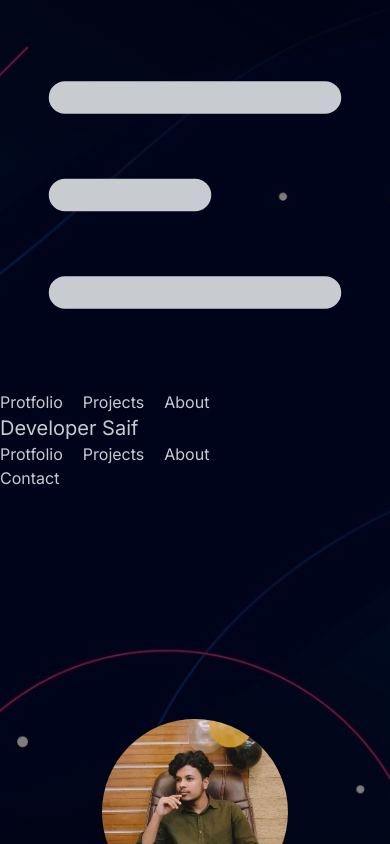
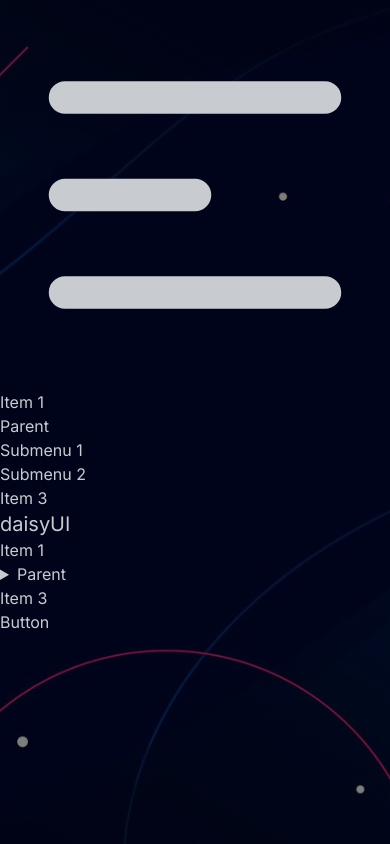
Before and after one commit to muhammadsaif7717/developer-saif, a Next.js app: page / in a window 390 px wide. Shown: the top 844 px of the page. Built offline with nearby package versions, Linux system fonts and the light colour scheme.

Commit message:
fixed bugs

```diff
--- a/src/Components/NavBar/NavBar.jsx
+++ b/src/Components/NavBar/NavBar.jsx
@@ -8,29 +8,81 @@ const NavBar = () => {
         <Link href={`/#`}>About</Link>
     </div>
     return (
-        <div className='fixed w-full'>
-            <div className="navbar bg-base-100 bg-opacity-50">
-                <div className="navbar-start">
-                    <div className="dropdown">
-                        <div tabIndex={0} role="button" className="btn btn-ghost lg:hidden">
-                            <svg xmlns="http://www.w3.org/2000/svg" className="h-5 w-5" fill="none" viewBox="0 0 24 24" stroke="currentColor"><path strokeLinecap="round" strokeLinejoin="round" strokeWidth="2" d="M4 6h16M4 12h8m-8 6h16" /></svg>
+        <div class="navbar bg-base-100">
+  <div class="navbar-start">
+    <div class="dropdown">
+      <div tabindex="0" role="button" class="btn btn-ghost lg:hidden">
+        <svg
+          xmlns="http://www.w3.org/2000/svg"
+          class="h-5 w-5"
+          fill="none"
+          viewBox="0 0 24 24"
+          stroke="currentColor">
+          <path
+            stroke-linecap="round"
+            stroke-linejoin="round"
+            stroke-width="2"
+            d="M4 6h16M4 12h8m-8 6h16" />
+        </svg>
       </div>
-                        <ul tabIndex={0} className="menu menu-sm dropdown-content mt-3 z-[1] p-2 shadow bg-base-100 rounded-box w-52">
-                            {links}
+      <ul
+        tabindex="0"
+        class="menu menu-sm dropdown-content bg-base-100 rounded-box z-[1] mt-3 w-52 p-2 shadow">
+        <li><a>Item 1</a></li>
+        <li>
+          <a>Parent</a>
+          <ul class="p-2">
+            <li><a>Submenu 1</a></li>
+            <li><a>Submenu 2</a></li>
+          </ul>
+        </li>
+        <li><a>Item 3</a></li>
       </ul>
     </div>
-                    <Link href={`/`} className="btn btn-ghost text-xl text-orange-500">Developer Saif</Link>
+    <a class="btn btn-ghost text-xl">daisyUI</a>
   </div>
-                <div className="navbar-center hidden lg:flex ">
-                    <ul className="menu menu-horizontal px-1">
-                        {links}
+  <div class="navbar-center hidden lg:flex">
+    <ul class="menu menu-horizontal px-1">
+      <li><a>Item 1</a></li>
+      <li>
+        <details>
+          <summary>Parent</summary>
+          <ul class="p-2">
+            <li><a>Submenu 1</a></li>
+            <li><a>Submenu 2</a></li>
+          </ul>
+        </details>
+      </li>
+      <li><a>Item 3</a></li>
     </ul>
   </div>
-                <div className="navbar-end">
-                    <a className="btn btn-primary text-white rounded-full bg-orange-500 border-none" href='#'>Contact</a>
+  <div class="navbar-end">
+    <a class="btn">Button</a>
   </div>
 </div>
-        </div>
+        // <div className='fixed w-full'>
+        //     <div className="navbar bg-base-100 bg-opacity-50">
+        //         <div className="navbar-start">
+        //             <div className="dropdown">
+        //                 <div tabIndex={0} role="button" className="btn btn-ghost lg:hidden">
+        //                     <svg xmlns="http://www.w3.org/2000/svg" className="h-5 w-5" fill="none" viewBox="0 0 24 24" stroke="currentColor"><path strokeLinecap="round" strokeLinejoin="round" strokeWidth="2" d="M4 6h16M4 12h8m-8 6h16" /></svg>
+        //                 </div>
+        //                 <ul tabIndex={0} className="menu menu-sm dropdown-content mt-3 z-[1] p-2 shadow bg-base-100 rounded-box w-52">
+        //                     {links}
+        //                 </ul>
+        //             </div>
+        //             <Link href={`/`} className="btn btn-ghost text-xl text-orange-500">Developer Saif</Link>
+        //         </div>
+        //         <div className="navbar-center hidden lg:flex ">
+        //             <ul className="menu menu-horizontal px-1">
+        //                 {links}
+        //             </ul>
+        //         </div>
+        //         <div className="navbar-end">
+        //             <a className="btn btn-primary text-white rounded-full bg-orange-500 border-none" href='#'>Contact</a>
+        //         </div>
+        //     </div>
+        // </div>
     );
 };
 
```
Lines whose indentation alone changed are shown as unchanged.
